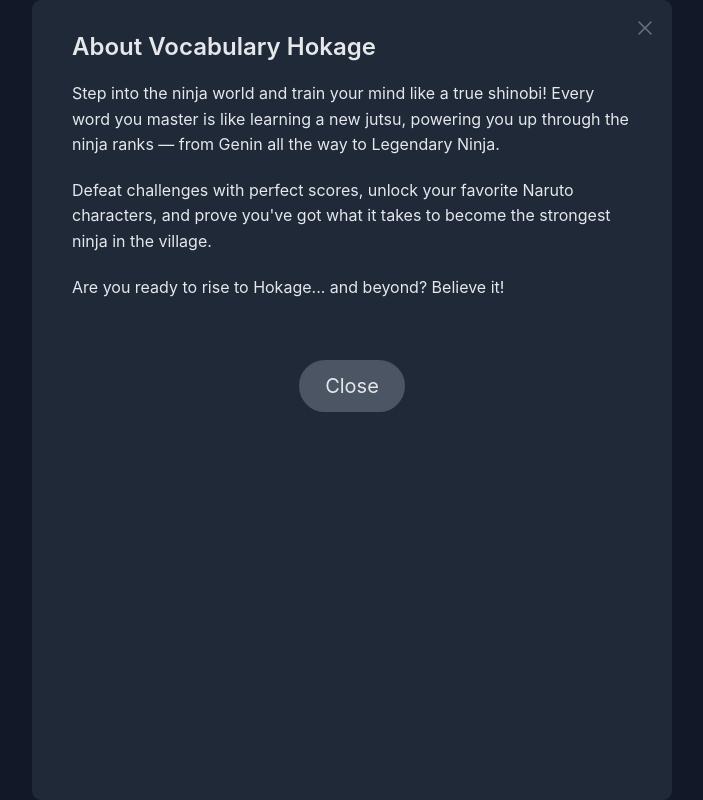
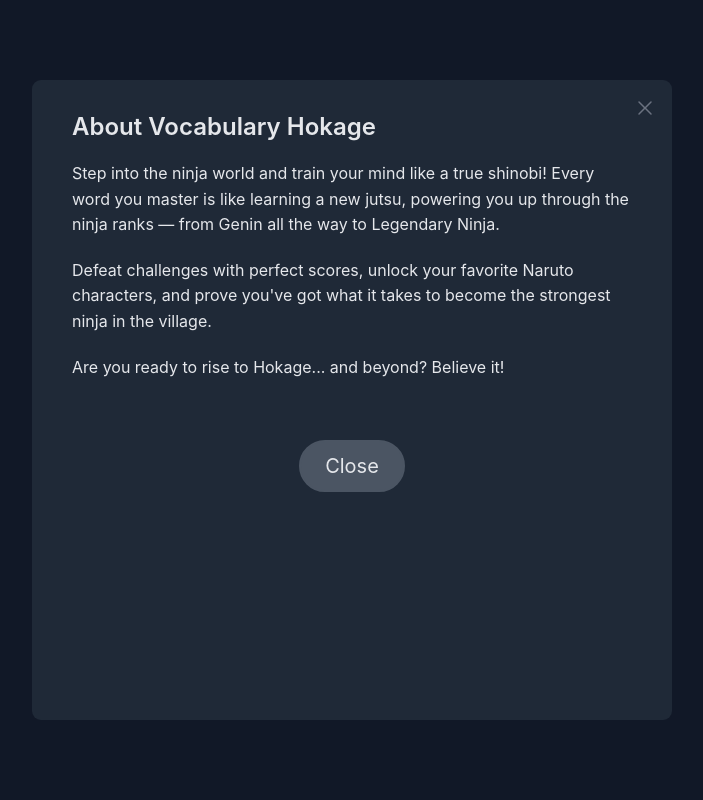
Before and after one commit to FechiF/vokage, a React (Create React App) app: page / in a window 1280 px wide. Both pictures are taken after a click on the button "About". Shown: the whole page, without its empty margins (288-991 px from the left). Built offline with nearby package versions, Linux system fonts and the light colour scheme; no server answers.

Commit message:
minor style change

```diff
--- a/src/index.css
+++ b/src/index.css
@@ -494,6 +494,7 @@
   position: fixed;
   width: 100vw;
   min-height: 100%;
+  max-width: 650px;
   top: 50%;
   left: 50%;
   transform: translate(-50%, -50%);
@@ -582,7 +583,7 @@
     border-radius: var(--border-radius-lg);
     box-shadow: var(--shadow-lg);
     width: auto;
-    height: auto;
+    min-height: 80%;
     padding: 3.2rem 4rem;
   }
 }
```
